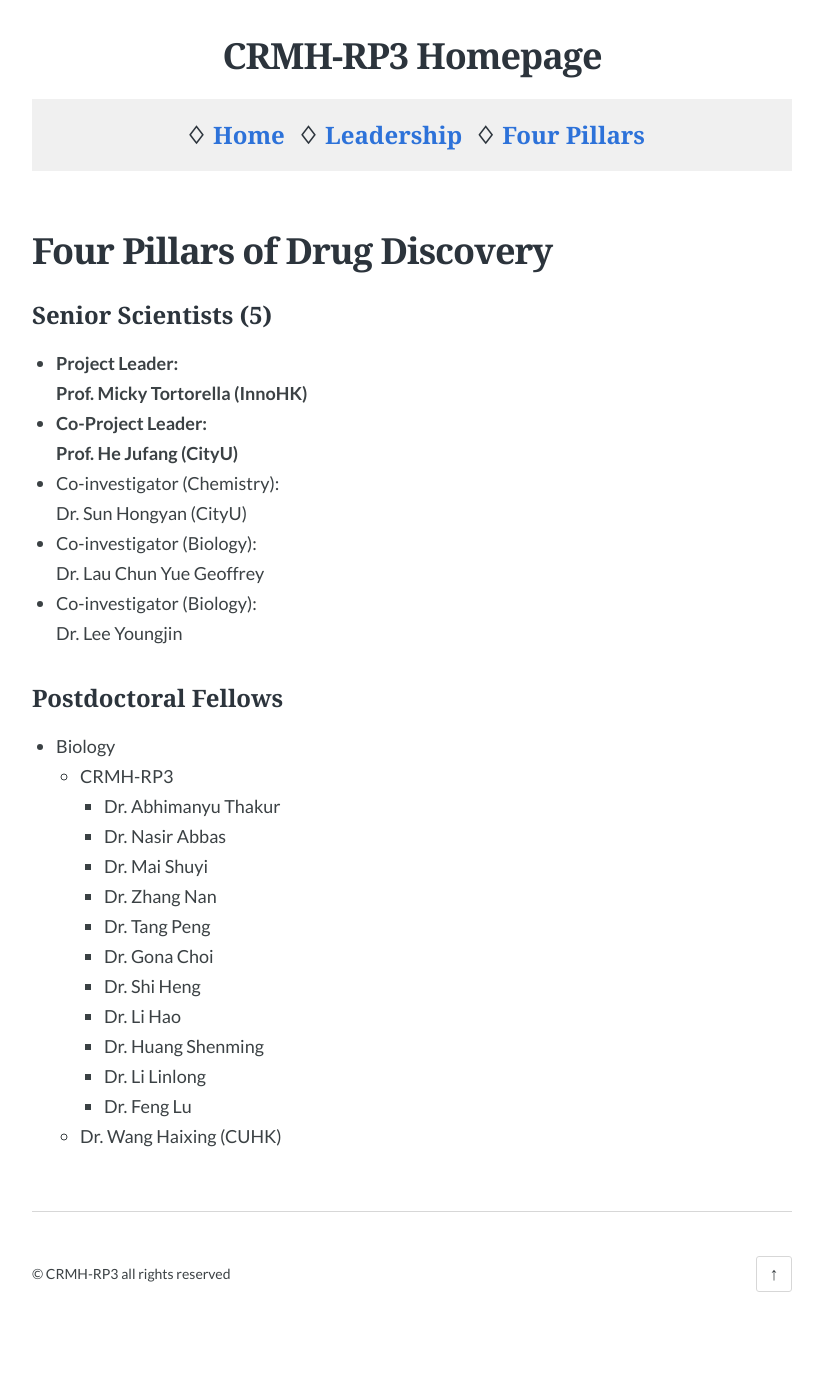
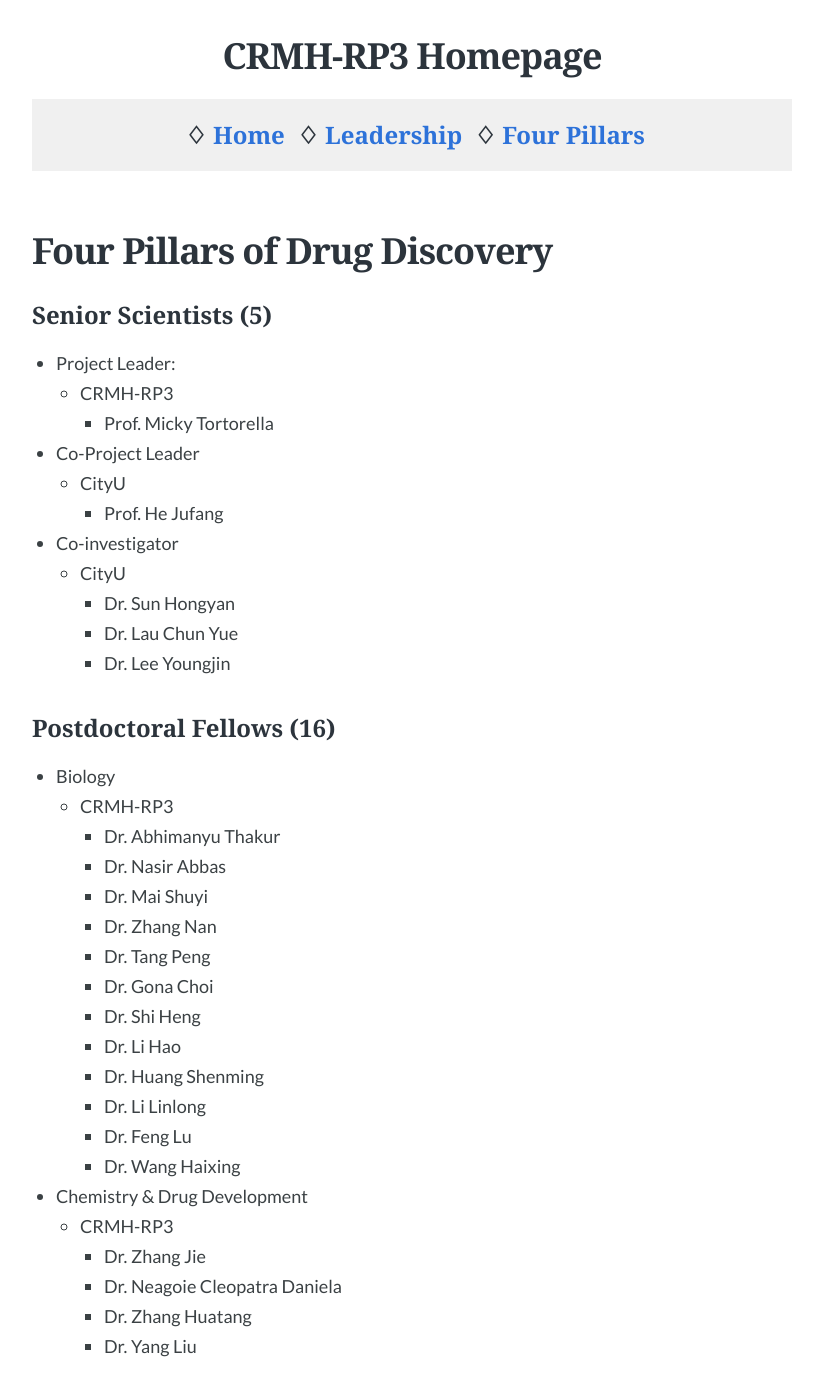
Before and after one commit to crmh-rp3/crmh-rp3.github.io, a Jekyll site: the page built from pillars.md, in a window 1280 px wide and 1400 px high. Shown: the top 1396 px of the window, without its empty margins (228-1051 px from the left). Built offline with Jekyll 4.4.1, drawn with Linux system fonts in a browser that asks for light colours; some of the changed text lies outside the part shown.

Commit message:
Update pillars.md

```diff
--- a/pillars.md
+++ b/pillars.md
@@ -6,18 +6,22 @@
 
 ### Senior Scientists (5)
 
-- **Project Leader:
-  Prof. Micky Tortorella (InnoHK)**
-- **Co-Project Leader:
-  Prof. He Jufang (CityU)**
-- Co-investigator (Chemistry):
-  Dr. Sun Hongyan (CityU)
-- Co-investigator (Biology):
-  Dr. Lau Chun Yue Geoffrey
-- Co-investigator (Biology):
-  Dr. Lee Youngjin
+- Project Leader:
+  - CRMH-RP3
+    - Prof. Micky Tortorella
 
-### Postdoctoral Fellows
+- Co-Project Leader
+  - CityU
+    - Prof. He Jufang
+
+- Co-investigator
+  - CityU
+    - Dr. Sun Hongyan
+    - Dr. Lau Chun Yue
+    - Dr. Lee Youngjin
+
+
+### Postdoctoral Fellows (16)
 
 - Biology
   - CRMH-RP3
@@ -32,4 +36,73 @@
     - Dr. Huang Shenming
     - Dr. Li Linlong
     - Dr. Feng Lu
-  - Dr. Wang Haixing (CUHK)
+    - Dr. Wang Haixing
+- Chemistry & Drug Development
+  - CRMH-RP3
+    - Dr. Zhang Jie
+    - Dr. Neagoie Cleopatra Daniela
+    - Dr. Zhang Huatang
+    - Dr. Yang Liu
+
+### Ph.D. Students (31)
+
+- Biology
+  - CityU
+    - Lai Yuanying
+    - Hu Xiaohan
+    - Zeng Dingxuan
+    - Meng Jie
+    - Gao Qianqian
+    - Li Xinrong
+    - Wen Hui
+    - Tian Yu
+    - Wang Xue
+    - Wang Shujie
+    - Fang Wei
+    - Chen Mengying
+    - Zhang Liyang
+    - Lai Changwei
+    - Yan Xin
+    - Tian Yu
+    - Tian Ran
+    - Abdul Waris
+    - Wang Huajie
+    - Li Xiaowen
+    - Wan Xiaoxiao
+    - Sui Yuxuan
+    - Zhou Peipei
+  - CUHK
+    - Hou Nan
+- Chemistry & Drug Development
+  - CityU
+    - Wang Yican
+    - Chen Huifeng
+    - Chen Tao
+    - Li Jing
+- Computation
+  - CityU
+    - Ren Junming
+    - Zhang Mengfan
+    - Xiao Zhoujian
+
+### Research Associates (12)
+
+- Biology
+  - CRMH-RP3
+    - Si Wen
+    - Ng Suet Yan
+    - Tsang Chau Fong
+    - He Yifeng
+    - Jiang Feixu
+    - Zong Zhixian
+  - CityU
+    - Ezra Ginn Yoon
+    - Zhang Xu
+    - Fang Zhiliang
+- Chemistry & Drug Development
+  - CRMH-RP3
+    - Wong Man Sing
+    - Liu Jianguang
+- Lab Manager
+  - CRMH-RP3
+    - Dr. Martin Fung To Sing
```
